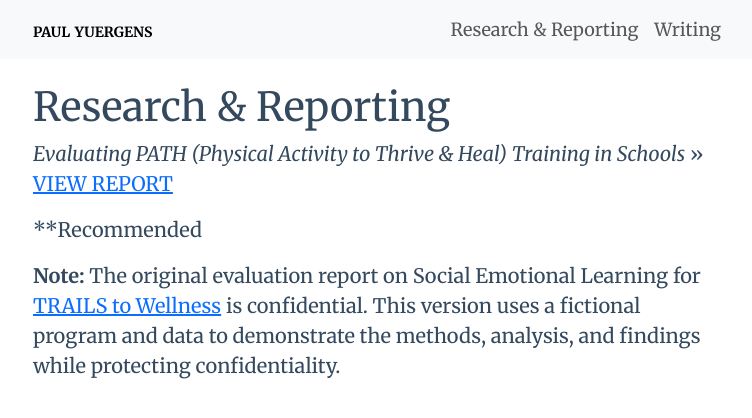
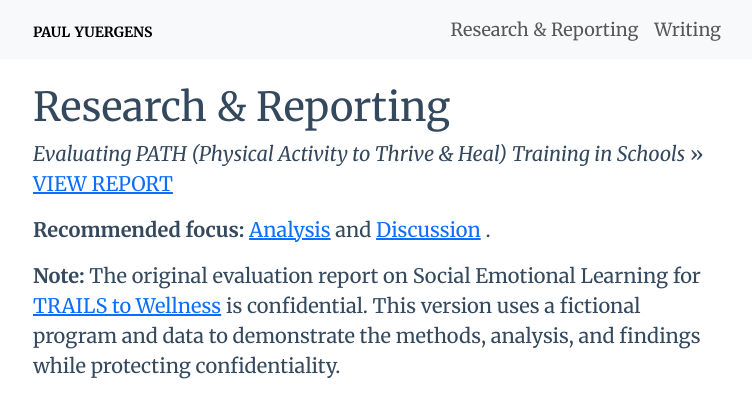
Before and after one commit to pyrgns/pyrgns.github.io, a Jekyll site: the page built from trails.md, in a window 1280 px wide. Shown: the top 418 px of the page, without its empty margins (259-1011 px from the left). Built offline with Jekyll 4.4.1, drawn with Linux system fonts in a browser that asks for light colours.

Commit message:
Update trails.md

```diff
--- a/trails.md
+++ b/trails.md
@@ -8,6 +8,7 @@ title: Paul Yuergens
 *Evaluating PATH (Physical Activity to Thrive & Heal) Training in Schools* » [VIEW REPORT]({{ '/PE_Report.html' | relative_url }}){:target="report"}
 
 
-**Recommended
+**Recommended focus:** [Analysis]({{ '/PE_Report.html#analysis' | relative_url }}){:target="report"}  and [Discussion]({{ '/PE_Report.html#discussion' | relative_url }}){:target="report"} .
+
 
 > **Note:** The original evaluation report on Social Emotional Learning for [TRAILS to Wellness](https://trailstowellness.org/){:target="trails"} is confidential. This version uses a fictional program and data to demonstrate the methods, analysis, and findings while protecting confidentiality.
```
